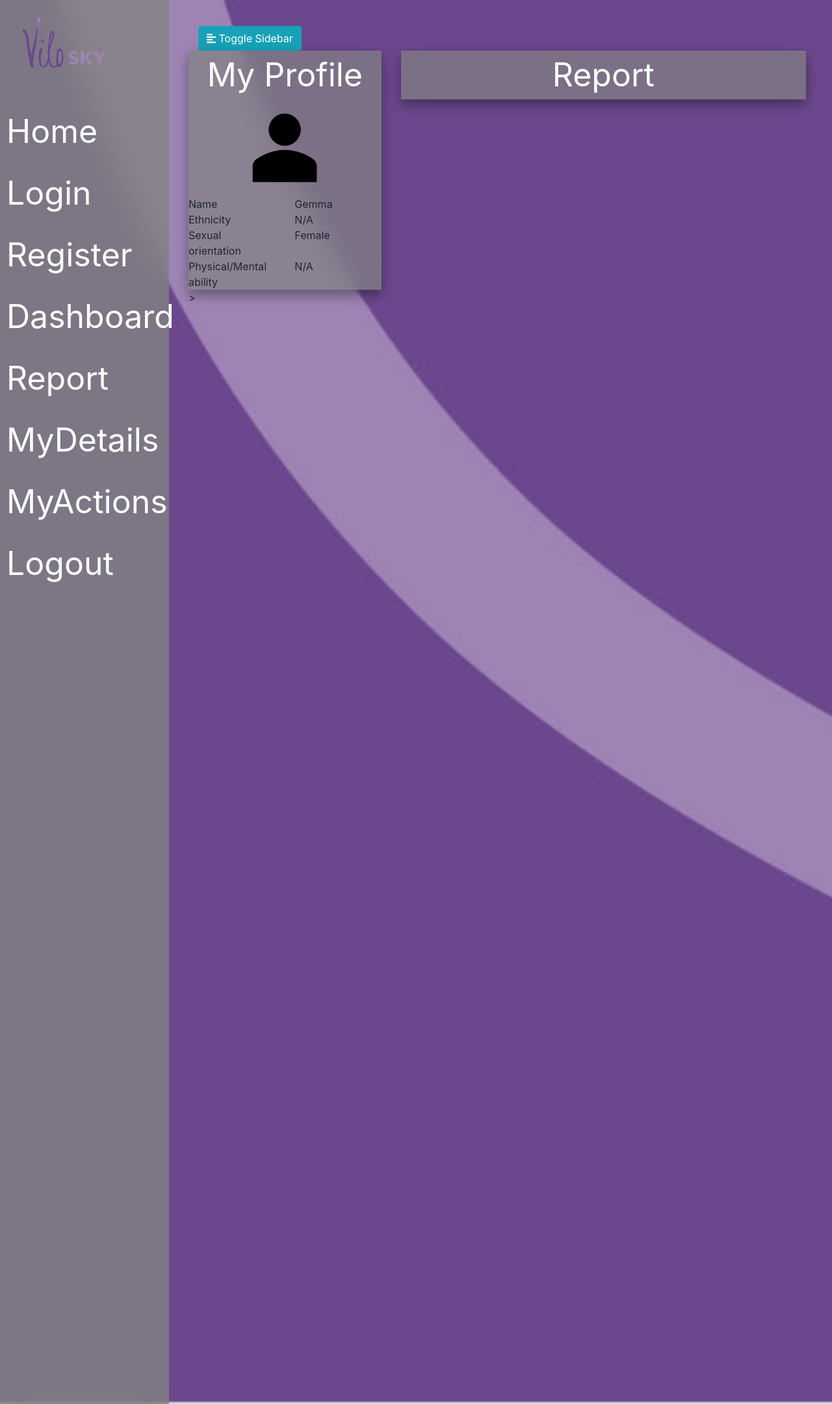
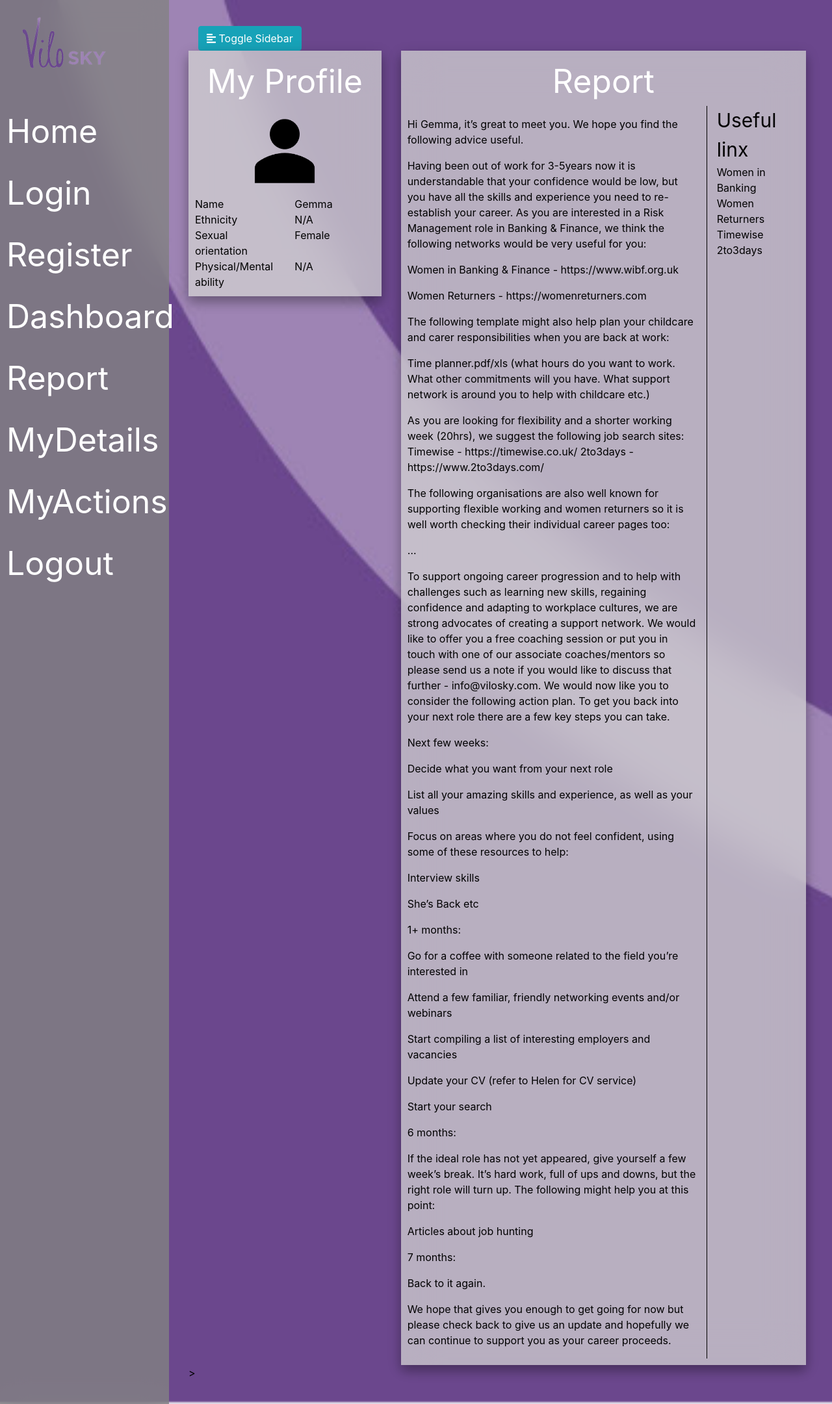
Before and after one commit to andrewwu531/Student_Enquiry_AI_Chatbot, a Django app: page /report/ in a window 1280 px wide. Shown: the whole page at 65% size. Run offline with Django 3.2, Linux system fonts and the light colour scheme; some libraries are stand-ins or nearby versions.

Commit message:
Readability improved, report page added

```diff
--- a/Code/ViloSky/static/stylesheets/style.css
+++ b/Code/ViloSky/static/stylesheets/style.css
@@ -5,6 +5,7 @@ body {
     background-repeat: no-repeat;
     background-attachment: fixed;
     background-size: cover;
+    color: black;
 }
 
 /*sidebar*/
@@ -137,16 +138,22 @@ a.article:hover {
 
 
   /*Div options*/
+
+  .leftborder{
+    border-left-style: solid;
+    border-width: 1px;
+  }
   .center {
     margin: auto;
     width: 50%;
   }
   .divbackground{
-    background-color: rgba(130, 130, 130, 0.7) !important;
-    backdrop-filter: blur(20px) !important;
+    background-color: rgba(210, 210, 210, 0.75) !important;
+    backdrop-filter: blur(30px) !important;
     animation-name: appear;
     animation-duration: 0.2s;
     animation-iteration-count: 1;
+    padding: 10px;
     box-shadow: 0 10px 16px 0 rgba(0,0,0,0.2),0 6px 20px 0 rgba(0,0,0,0.19) !important;
   }
 
@@ -180,6 +187,9 @@ a.article:hover {
   }
 
   /*Text options*/
+  p{
+    color: black;
+  }
   .largeText{
     font-size: 50px;
   }
@@ -189,6 +199,17 @@ a.article:hover {
 
   .centerText{
     text-align: center;
+  }
+
+  .linktext{
+    font-size: 30px;
+  }
+
+  .worklink{
+    font-size: 1rem;
+    font-weight: 400;
+    line-height: 1.5;
+    color: black;
   }
   /*Button formats*/
   .btn-small{
@@ -243,5 +264,12 @@ a.article:hover {
   .txtbox{
     border-radius: 80px;
     border: none;
-    background-color: rgb(196,196,196);
+    background-color: rgb(155, 155, 155);
   }
+
+  /*Checkbox*/
+  .actioninput{
+    width: 50px;
+    height: 50px;
+    border-radius: 80px !important;
+  }
--- a/Code/ViloSky/templates/myActions.html
+++ b/Code/ViloSky/templates/myActions.html
@@ -10,7 +10,7 @@ Week 1
 <form>
     <div class="row">
         <div class="form-check form-check-inline">
-        <input class="form-check-input" type="checkbox" id="action1" value="option1">
+        <input class="form-check-input actioninput" type="checkbox" id="action1" value="option1">
         <label class="form-check-label" for="action1">Do this first</label>
         </div>
     </div>
--- a/Code/ViloSky/templates/report.html
+++ b/Code/ViloSky/templates/report.html
@@ -2,8 +2,76 @@
 {% load static %}
 
 {% block body%}
-<div class="largeText whiteText centerText">
-    Report
+<div>
+    <div class="largeText whiteText centerText">
+        Report
+    </div>
+    <div class="row">
+        <div class="col-9">
+            <p><p>  Hi Gemma, it&rsquo;s great to meet you.  We hope you find the following advice useful.</p>
+
+            <p> Having been out of work for 3-5years now it is understandable that your confidence would be low, but you have all the skills and experience you need to re-establish your career. As you are interested in a Risk Management role in Banking &amp; Finance, we think the following networks would be very useful for you:</p>
+
+            <p> Women in Banking &amp; Finance - https://www.wibf.org.uk</p>
+
+            <p> Women Returners - https://womenreturners.com</p>
+
+            <p> The following template might also help plan your childcare and carer responsibilities when you are back at work:</p>
+
+            <p> Time planner.pdf/xls (what hours do you want to work. What other commitments will you have. What support network is around you to help with childcare etc.)</p>
+
+            <p> As you are looking for flexibility and a shorter working week (20hrs), we suggest the following job search sites:   Timewise - https://timewise.co.uk/   2to3days - https://www.2to3days.com/</p>
+
+            <p> The following organisations are also well known for supporting flexible working and women returners so it is well worth checking their individual career pages too:</p>
+
+            <p> &#8230;</p>
+
+            <p> To support ongoing career progression and to help with challenges such as learning new skills, regaining confidence and adapting to workplace cultures, we are strong advocates of creating a support network. We would like to offer you a free coaching session or put you in touch with one of our associate coaches/mentors so please send us a note if you would like to discuss that further - info@vilosky.com.   We would now like you to consider the following action plan. To get you back into your next role there are a few key steps you can take.</p>
+
+            <p> Next few weeks:</p>
+
+            <p> Decide what you want from your next role</p>
+
+            <p> List all your amazing skills and experience, as well as your values</p>
+
+            <p> Focus on areas where you do not feel confident, using some of these resources to help:</p>
+
+            <p> Interview skills</p>
+
+            <p> She&rsquo;s Back etc</p>
+
+            <p> 1+ months:</p>
+
+            <p> Go for a coffee with someone related to the field you&rsquo;re interested in</p>
+
+            <p> Attend a few familiar, friendly networking events and/or webinars</p>
+
+            <p> Start compiling a list of interesting employers and vacancies</p>
+
+            <p> Update your CV (refer to Helen for CV service)</p>
+
+            <p> Start your search</p>
+
+            <p> 6 months:</p>
+
+            <p> If the ideal role has not yet appeared, give yourself a few week&rsquo;s break. It&rsquo;s hard work, full of ups and downs, but the right role will turn up. The following might help you at this point:</p>
+
+            <p> Articles about job hunting</p>
+
+            <p> 7 months:</p>
+
+            <p> Back to it again.</p>
+
+            <p> We hope that gives you enough to get going for now but please check back to give us an update and hopefully we can continue to support you as your career proceeds.  </p></p>
+        </div>
+        <div class="col-3 leftborder">
+            <div class="linktext">Useful linx</div>
+            <a class="worklink" href="https://www.wibf.org.uk">Women in Banking</a><br/>
+            <a class="worklink" href="https://womenreturners.com">Women Returners</a><br/>
+            <a class="worklink" href="https://timewise.co.uk/">Timewise</a><br/>
+            <a class="worklink" href="https://www.2to3days.com/">2to3days</a><br/>
+
+        </div>
+    </div>
 </div>
-
 {%endblock%}
```
